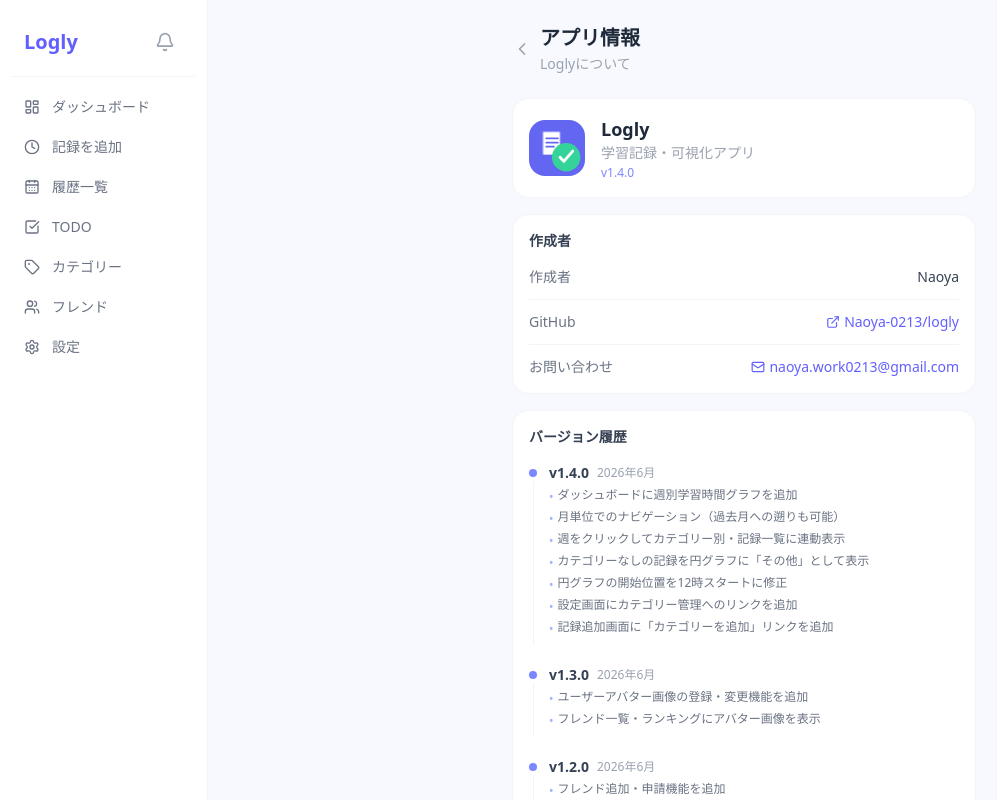
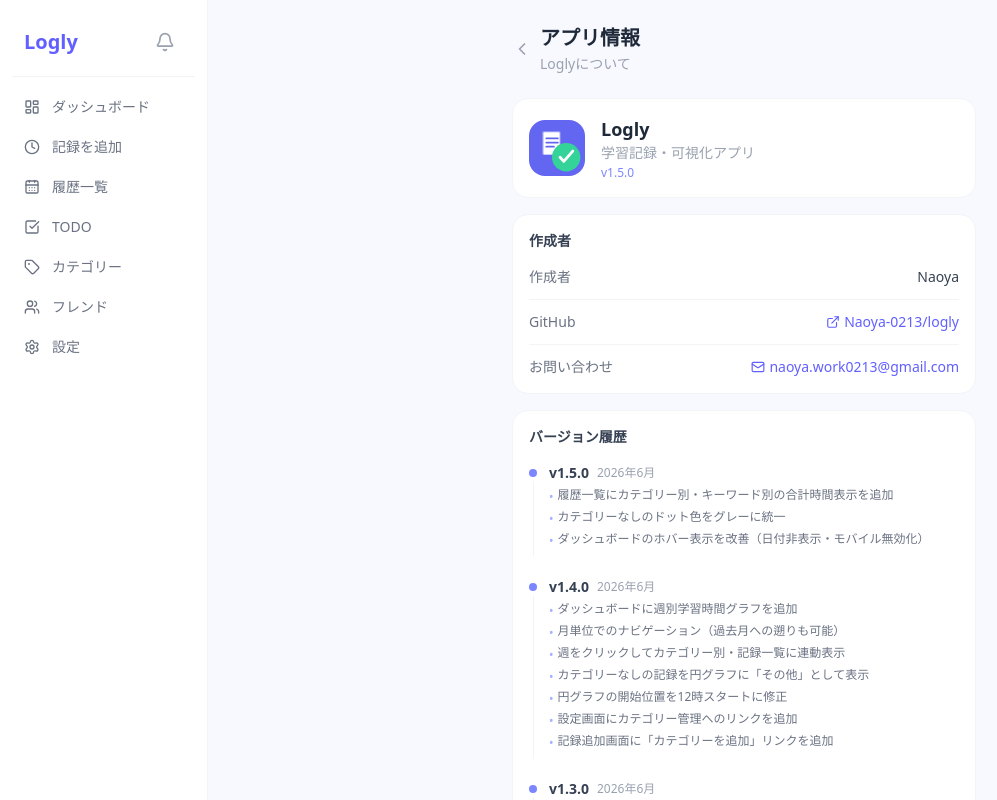
Before and after one commit to Naoya-0213/logly, a Next.js app in the folder frontend/: page /about in a window 1280 px wide. Shown: the top 800 px of the page, without its empty margins (0-997 px from the left). Built offline with nearby package versions, Linux system fonts and the light colour scheme; no server answers.

Commit message:
バージョン履歴追加

```diff
--- a/frontend/src/app/about/page.tsx
+++ b/frontend/src/app/about/page.tsx
@@ -5,6 +5,15 @@
 import Link from "next/link";
 
 const versionHistory = [
+  {
+    version: "v1.5.0",
+    date: "2026年6月",
+    changes: [
+      "履歴一覧にカテゴリー別・キーワード別の合計時間表示を追加",
+      "カテゴリーなしのドット色をグレーに統一",
+      "ダッシュボードのホバー表示を改善（日付非表示・モバイル無効化）",
+    ],
+  },
   {
     version: "v1.4.0",
     date: "2026年6月",
```
Also changed, not shown: 1 other file (tests, documents, lock files or other folders).
